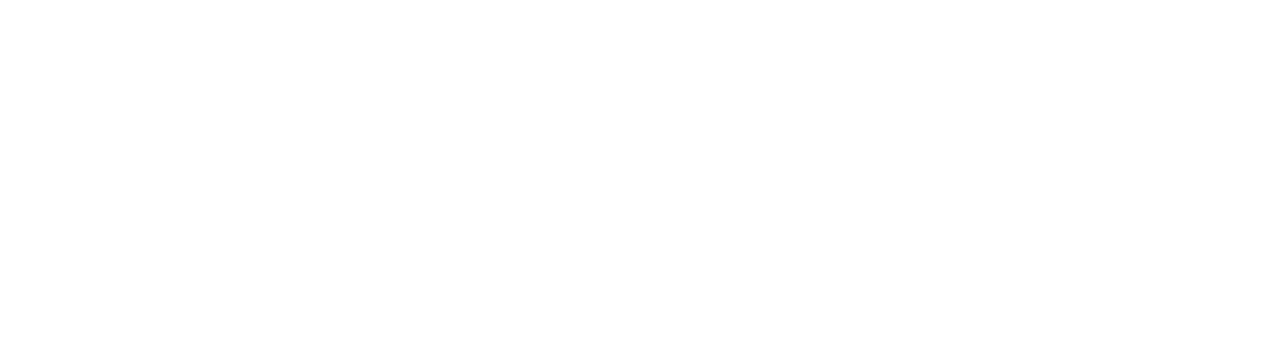
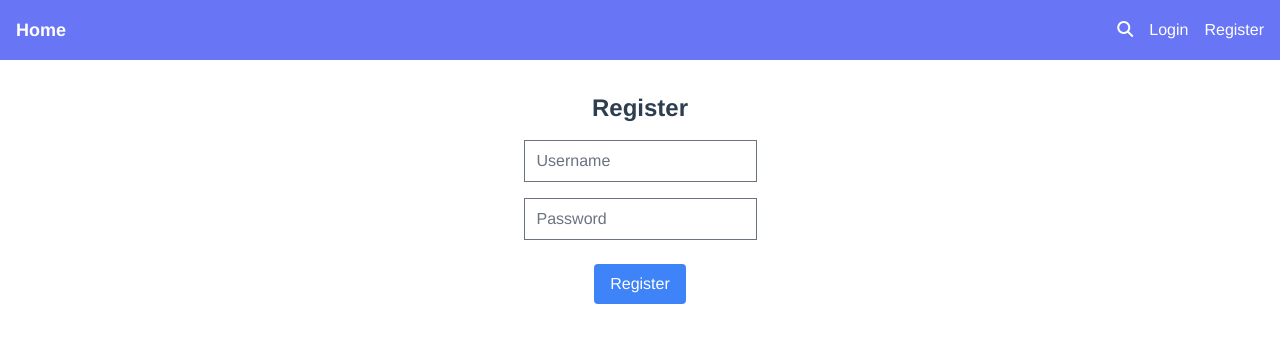
Before and after one commit to Gurwan/Listenerd, a Vue app in the folder client/: page /register in a window 1280 px wide. Before the commit this address had no page. Shown: the top 342 px of the page. Built offline with nearby package versions, Linux system fonts and the light colour scheme.

Commit message:
add authentification, I need to add security and error messages

```diff
--- /dev/null
+++ b/client/src/assets/styles/auth-style.css
@@ -0,0 +1,9 @@
+.main-div-auth {
+    padding: 2rem;
+    width: 50%;
+    margin-top: 2rem;
+    justify-content: center;
+    align-items: center;
+    display: flex;
+    height: 100vh;
+}
--- /dev/null
+++ b/client/src/authCheck.js
@@ -0,0 +1,7 @@
+export default function (to, from, next) {
+    if (localStorage.getItem('jwt_token')) {
+      next();
+    } else {
+      next('/login');
+    }
+}
--- /dev/null
+++ b/client/src/components/LoginPage.vue
@@ -0,0 +1,51 @@
+<template>
+  <div>
+    <main-navbar></main-navbar>
+    <div class="main-div-auth">
+      <div class="bg-white p-8 rounded">
+        <h2 class="text-2xl font-semibold mb-4">Login</h2>
+        <form @submit.prevent="login">
+          <div class="mb-4">
+            <input type="text" placeholder="Username" id="username" v-model="username" class="form-input">
+          </div>
+          <div class="mb-4">
+            <input type="password" placeholder="Password" id="password" v-model="password" class="form-input">
+          </div>
+          <div class="mt-6">
+            <button type="submit" class="bg-blue-500 text-white py-2 px-4 rounded focus:outline-none focus:shadow-outline-blue focus:border-blue-300">
+              Login
+            </button>
+          </div>
+        </form>
+      </div>
+    </div>
+  </div>
+</template>
+
+<script>
+import axios from 'axios';
+import router from '../router.js';
+import MainNavbar from './MainNavbar.vue'
+export default {
+  components: {
+    "main-navbar": MainNavbar
+  },
+  data() {
+    return {
+      username: '',
+      password: '',
+    };
+  },
+  methods: {
+    async login() {
+      const response = await axios.post('http://localhost:3001/login', {
+        username: this.username,
+        password: this.password,
+      });
+      const token = response.data.token;
+      localStorage.setItem('jwt_token', token);
+      router.push('/profile');
+    },
+  },
+};
+</script>
--- /dev/null
+++ b/client/src/components/LogoutPage.vue
@@ -0,0 +1,16 @@
+<template>
+    <div>
+      <p>Disconnection in progress.</p>
+    </div>
+</template>
+
+<script>
+  import router from '../router.js';
+
+  export default {
+    created() {
+      localStorage.removeItem('jwt_token');
+      router.push('/');
+    },
+ };
+</script>
--- a/client/src/components/MainNavbar.vue
+++ b/client/src/components/MainNavbar.vue
@@ -17,10 +17,10 @@
           </a>
         </li>
         <li class="nav-item">
-          <a class="text-white hover:text-blue-300" href="#">Login</a>
+          <a class="text-white hover:text-blue-300" href="/login">Login</a>
         </li>
         <li class="nav-item">
-          <a class="text-white hover:text-blue-300" href="#">Register</a>
+          <a class="text-white hover:text-blue-300" href="/register">Register</a>
         </li>
       </ul>
     </div>
--- /dev/null
+++ b/client/src/components/ProfilePage.vue
@@ -0,0 +1,8 @@
+<template>
+    <div class="min-h-screen flex items-center justify-center bg-gray-100">
+        <p>Connected</p>
+    </div>
+  </template>
+
+  <script>
+  </script>
--- /dev/null
+++ b/client/src/components/RegisterPage.vue
@@ -0,0 +1,51 @@
+<template>
+  <div>
+    <main-navbar></main-navbar>
+    <div class="main-div-auth">
+      <div class="bg-white p-8 rounded">
+        <h2 class="text-2xl font-semibold mb-4">Register</h2>
+        <form @submit.prevent="register">
+          <div class="mb-4">
+            <input type="text" id="username" placeholder="Username" v-model="username" class="form-input">
+          </div>
+          <div class="mb-4">
+            <input type="password" id="password" placeholder="Password" v-model="password" class="form-input">
+          </div>
+          <div class="mt-6">
+            <button type="submit" class="bg-blue-500 text-white py-2 px-4 rounded focus:outline-none focus:shadow-outline-blue focus:border-blue-300">
+              Register
+            </button>
+          </div>
+        </form>
+      </div>
+    </div>
+  </div>
+
+</template>
+
+<script>
+import axios from 'axios';
+import router from '../router.js';
+import MainNavbar from './MainNavbar.vue'
+export default {
+  components: {
+    "main-navbar": MainNavbar
+  },
+  data() {
+    return {
+      username: '',
+      password: '',
+    };
+  },
+  methods: {
+    async register() {
+      await axios.post('http://localhost:3001/register', {
+        username: this.username,
+        password: this.password,
+      });
+
+      router.push('/login');
+    },
+  },
+};
+</script>
--- a/client/src/router.js
+++ b/client/src/router.js
@@ -2,6 +2,11 @@
 import MainPage from './components/MainPage.vue';
 import AlbumPage from './components/AlbumPage.vue';
 import ArtistPage from './components/ArtistPage.vue';
+import LoginPage from './components/LoginPage.vue';
+import RegisterPage from './components/RegisterPage.vue';
+import ProfilePage from './components/ProfilePage.vue';
+import LogoutPage from './components/LogoutPage.vue';
+import authCheck from './authCheck.js';
 
 const routes = [
     {
@@ -19,6 +24,27 @@
         name: 'Artist page',
         component: ArtistPage,
       },
+      {
+        path: '/register',
+        name: 'Register page',
+        component: RegisterPage,
+      },
+      {
+        path: '/login',
+        name: 'Login page',
+        component: LoginPage,
+      },
+      {
+        path: '/profile',
+        name: 'Profile',
+        component: ProfilePage,
+        beforeEnter: authCheck,
+      },
+      {
+        path: '/logout',
+        name: 'Logout page',
+        component: LogoutPage,
+      },
 ];
 
 const router = createRouter({
--- a/package.json
+++ b/package.json
@@ -19,11 +19,12 @@
   "homepage": "https://github.com/Gurwan/Listenerd#readme",
   "dependencies": {
     "axios": "^1.5.1",
+    "bcrypt": "^5.1.1",
     "concurrently": "^8.2.1",
     "config": "^3.3.9",
     "cors": "^2.8.5",
-    "disconnect": "^1.2.2",
     "express": "^4.18.2",
+    "jsonwebtoken": "^9.0.2",
     "mongodb": "^6.1.0",
     "mongoose": "^7.5.3",
     "node-cache": "^5.1.2",
```
Also changed, not shown: 2 other files (tests, documents, lock files or other folders).
